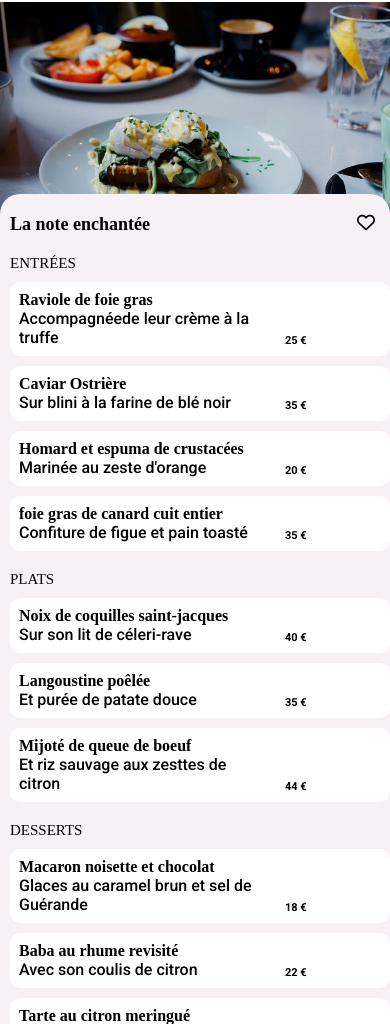
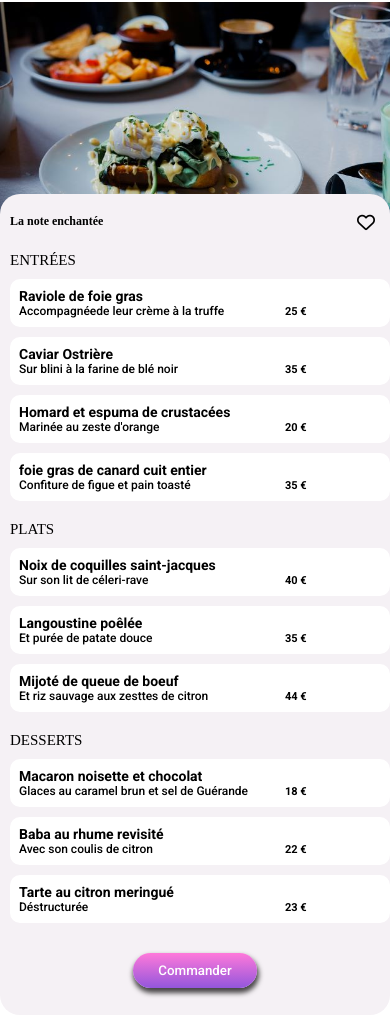
Before and after one commit to pierrelouisabraham/OhMyFood, a plain HTML site: page La-note-enchantée.html in a window 390 px wide. Shown: the part 47-1071 px from the top of the page. Drawn offline with Linux system fonts and the light colour scheme; a web font is replaced by a local one.

Commit message:
adjust push

```diff
--- a/La-note-enchantée.html
+++ b/La-note-enchantée.html
@@ -9,7 +9,7 @@
 <link rel="preconnect" href="https://fonts.gstatic.com" crossorigin>
 <link href="https://fonts.googleapis.com/css2?family=Roboto:ital,wght@0,100;0,500;0,700;1,300&family=Shrikhand&display=swap" rel="stylesheet">
     <script src="https://kit.fontawesome.com/5be0ef6e35.js" crossorigin="anonymous"></script>
-    <title>À la française</title>
+    <title>La note enchantée</title>
 </head>
 <body>
     <div class="loader">
@@ -34,9 +34,9 @@
                     <li>
                         <div class="dish-button">
                             <div class="description-menu">
-                                <h3 class="dish">
+                                <p class="dish">
                                     Raviole de foie gras
-                                </h3>
+                                </p>
                                 <p class="composition">
                                     Accompagnéede leur crème à la truffe
                                 </p>
@@ -52,9 +52,9 @@
                     <li>
                         <div class="dish-button">
                             <div class="description-menu">
-                                <h3 class="dish">
+                                <p class="dish">
                                     Caviar Ostrière
-                                </h3>
+                                </p>
                                 <p class="composition">
                                     Sur blini à la farine de blé noir
                                 </p>
@@ -70,9 +70,9 @@
                     <li>
                         <div class="dish-button">
                             <div class="description-menu">
-                                <h3 class="dish">
+                                <p class="dish">
                                     Homard et espuma de crustacées
-                                </h3>
+                                </p>
                                 <p class="composition">
                                     Marinée au zeste d'orange
                                 </p>
@@ -88,9 +88,9 @@
                     <li>
                         <div class="dish-button">
                             <div class="description-menu">
-                                <h3 class="dish">
+                                <p class="dish">
                                     foie gras de canard cuit entier
-                                </h3>
+                                </p>
                                 <p class="composition">
                                     Confiture de figue et pain toasté
                                 </p>
@@ -113,9 +113,9 @@
                     <li>
                         <div class="dish-button">
                             <div class="description-menu">
-                                <h3 class="dish">
+                                <p class="dish">
                                     Noix de coquilles saint-jacques
-                                </h3>
+                                </p>
                                 <p class="composition">
                                     Sur son lit de céleri-rave
                                 </p>
@@ -131,9 +131,9 @@
                     <li>
                         <div class="dish-button">
                             <div class="description-menu">
-                                <h3 class="dish">
+                                <p class="dish">
                                     Langoustine poêlée
-                                </h3>
+                                </p>
                                 <p class="composition">
                                     Et purée de patate douce
                                 </p>
@@ -149,9 +149,9 @@
                     <li>
                         <div class="dish-button">
                             <div class="description-menu">
-                                <h3 class="dish">
+                                <p class="dish">
                                     Mijoté de queue de boeuf
-                                </h3>
+                                </p>
                                 <p class="composition">
                                     Et riz sauvage aux zesttes de citron
                                 </p>
@@ -175,9 +175,9 @@
                     <li>
                         <div class="dish-button">
                             <div class="description-menu">
-                                <h3 class="dish">
+                                <p class="dish">
                                     Macaron noisette et chocolat
-                                </h3>
+                                </p>
                                 <p class="composition">
                                     Glaces au caramel brun et sel de Guérande
                                 </p>
@@ -193,9 +193,9 @@
                     <li>
                         <div class="dish-button">
                             <div class="description-menu">
-                                <h3 class="dish">
+                                <p class="dish">
                                     Baba au rhume revisité
-                                </h3>
+                                </p>
                                 <p class="composition">
                                     Avec son coulis de citron
                                 </p>
@@ -211,9 +211,9 @@
                     <li>
                         <div class="dish-button">
                             <div class="description-menu">
-                                <h3 class="dish">
+                                <p class="dish">
                                     Tarte au citron meringué
-                                </h3>
+                                </p>
                                 <p class="composition">
                                     Déstructurée
                                 </p>
--- a/sass/libs/reset.scss
+++ b/sass/libs/reset.scss
@@ -1 +1 @@
-/*! minireset.css v0.0.6 | MIT License | github.com/jgthms/minireset.css */html,body,p,ol,ul,li,dl,dt,dd,blockquote,figure,fieldset,legend,textarea,pre,iframe,hr,h1,h2,h3,h4,h5,h6{margin:0;padding:0}h1,h2,h3,h4,h5,h6{font-size:100%;font-weight:normal}ul{list-style:none}button,input,select{margin:0}html{box-sizing:border-box}*,*::before,*::after{box-sizing:inherit}img,video{height:auto;max-width:100%}iframe{border:0}table{border-collapse:collapse;border-spacing:0}td,th{padding:0}
+/*! minireset.css v0.0.6 | MIT License | github.com/jgthms/minireset.css */html,body,p,ol,ul,li,dl,dt,dd,blockquote,figure,fieldset,legend,textarea,pre,iframe,hr,h1,h2,p,h4,h5,h6{margin:0;padding:0}h1,h2,p,h4,h5,h6{font-size:100%;font-weight:normal}ul{list-style:none}button,input,select{margin:0}html{box-sizing:border-box}*,*::before,*::after{box-sizing:inherit}img,video{height:auto;max-width:100%}iframe{border:0}table{border-collapse:collapse;border-spacing:0}td,th{padding:0}
--- a/sass/style.scss
+++ b/sass/style.scss
@@ -4,7 +4,7 @@ $primary: #FF79DA;
 $secondary: #9356DC;
 $thirdly: #99E2D0;
 
-h1, h2, h3 {
+h1, h2, p {
     font-family: "Shrikhand";
 }
 
@@ -209,7 +209,7 @@ i.fa-lg {
         display: flex;
         flex-direction: column;
         margin-left: 15px;
-        h3 {
+        p {
             font-weight: 700;
             font-size: 18px;
         }
@@ -281,9 +281,6 @@ i.fa-lg {
             visibility: hidden;
             opacity: 0;
         }
-
-
-
     }
 
     .dish-button {
@@ -320,10 +317,10 @@ i.fa-lg {
     .checkbox {
         display: flex;
         position: relative;
-        background-color:black;
+        background-color: $thirdly;
         margin-left: 100px;
         border-radius: 0 12px 12px 0;
-        width: 200px;
+        width: 30%;
 
         i.fa-regular {
             font-weight: 700;
@@ -415,7 +412,7 @@ i.fa-lg {
 
         h1{
             padding-left: 10px;
-            font-size: 18px;
+            font-size: 12px;
             font-weight: 900;
         }
 
@@ -436,11 +433,15 @@ i.fa-lg {
     }
 
     .dish {
+        font-size: 14px;
         font-weight: 700;
+        text-overflow: ellipsis;
     }
 
     .composition {
+        font-size: 12px;
         font-weight: 400;
+        text-overflow: ellipsis;
     }
 
     .price {
```
Also changed, not shown: A-la-française.html (+18 -18 lines), index.html (+8 -8 lines), le-délice-des-sens.html (+18 -18 lines), css/style.css, 1 other file.
